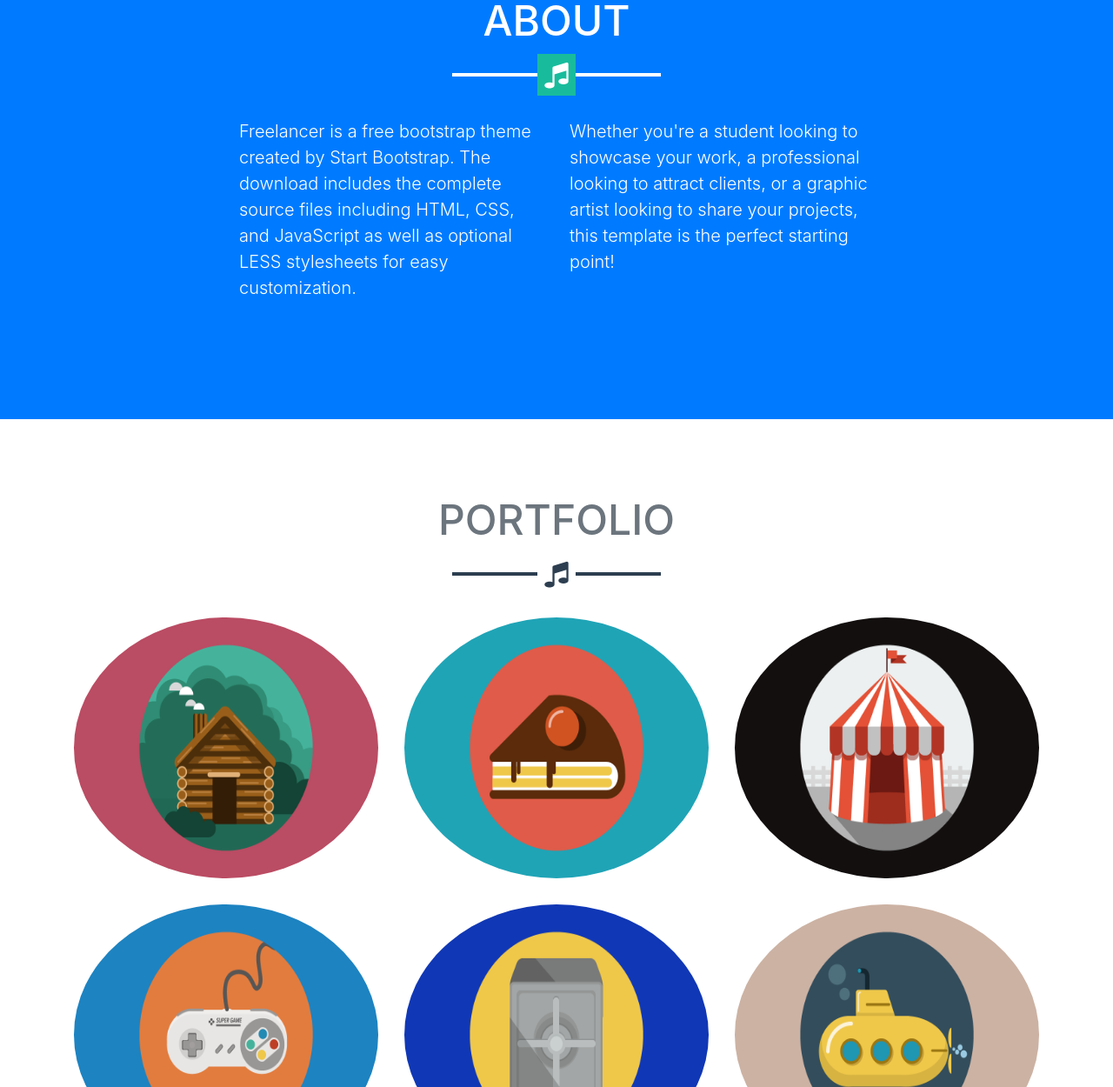
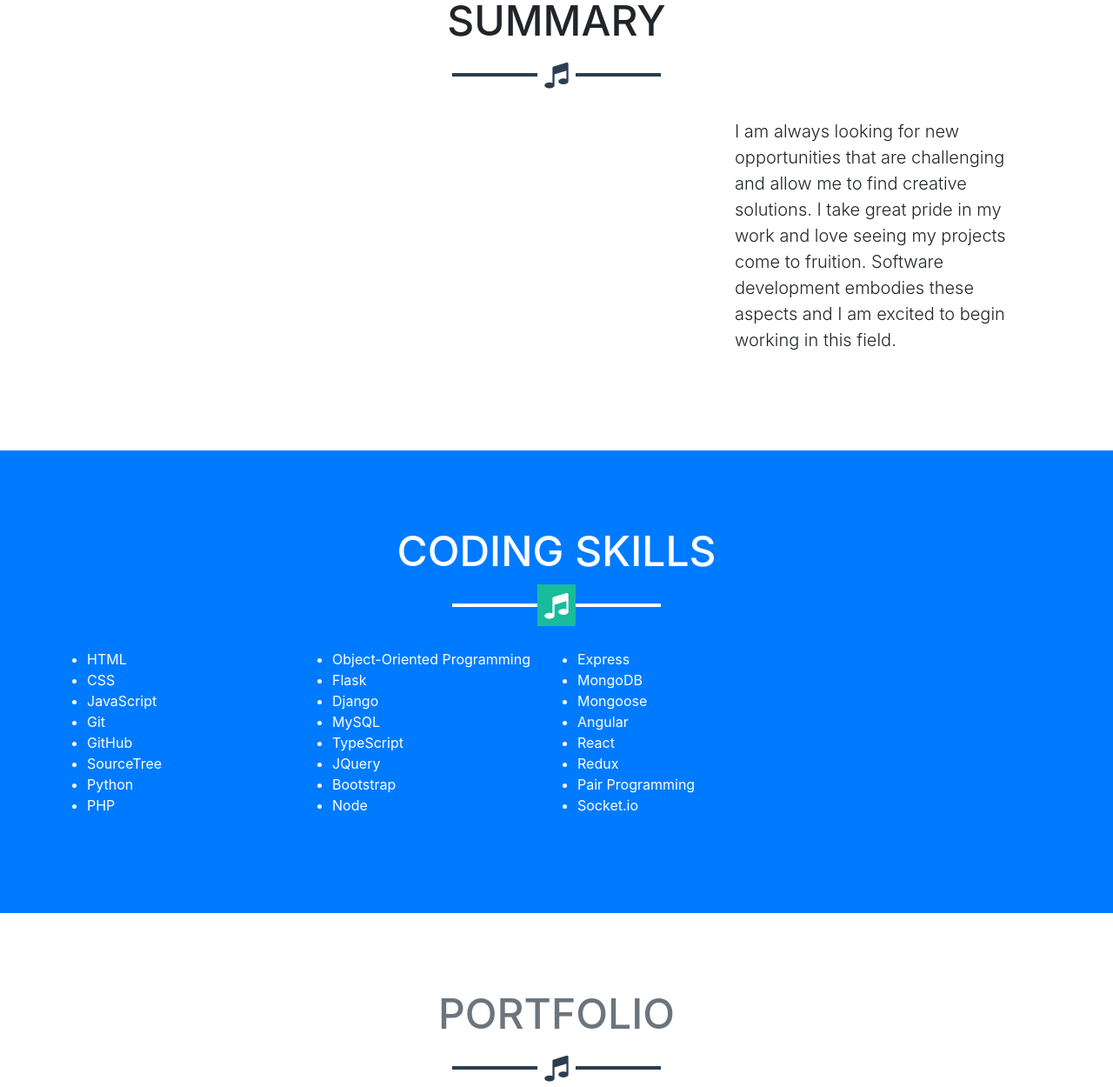
Before and after one commit to michaelromero09/coding_portfolio, a website with bundled scripts: page index.html in a window 1280 px wide. Shown: the part 920-2170 px from the top of the page at 87% size. Built offline with nearby package versions, Linux system fonts and the light colour scheme.

Commit message:
Updated About section. Added Coding Skills section.

```diff
--- a/index.html
+++ b/index.html
@@ -63,25 +63,81 @@
     </header>
 
     <!-- About Section -->
-    <section class="bg-primary text-white mb-0" id="about">
+    <section class="mb-0" id="about">
         <div class="container">
-          <h2 class="text-center text-uppercase text-white">About</h2>
-          <hr class="star-light mb-5">
+          <h2 class="text-center text-uppercase">Summary</h2>
+          <hr class="star-dark mb-5">
           <div class="row">
             <div class="col-lg-4 ml-auto">
-              <p class="lead">Freelancer is a free bootstrap theme created by Start Bootstrap. The download includes the complete source files including HTML, CSS, and JavaScript as well as optional LESS stylesheets for easy customization.</p>
+              <p class="lead">I am always looking for new opportunities that are challenging and allow me to find creative solutions. I take great pride in my work and love seeing my projects come to fruition. Software development embodies these aspects and I am excited to begin working in this field.</p>
             </div>
-            <div class="col-lg-4 mr-auto">
+            <!-- <div class="col-lg-4 mr-auto">
               <p class="lead">Whether you're a student looking to showcase your work, a professional looking to attract clients, or a graphic artist looking to share your projects, this template is the perfect starting point!</p>
-            </div>
+            </div> -->
           </div>
-          <div class="text-center mt-4">
-            <!-- Download button -->
-            <!-- <a class="btn btn-xl btn-outline-light" href="#">
+          <!-- Download button -->
+          <!-- <div class="text-center mt-4">
+            <a class="btn btn-xl btn-outline-light" href="#">
               <i class="fa fa-download mr-2"></i>
               Download Now!
-            </a> -->
-          </div>
+            </a>
+          </div> -->
+        </div>
+      </section>
+
+      <!-- Coding Skills Section -->
+      <section class="bg-primary text-white mb-0">
+        <div class="container">
+            <h2 class="text-center text-uppercase text-white">Coding Skills</h2>
+            <hr class="star-light mb-5">
+            <div>
+              <ul class="d-inline-block col-md-3">
+                <li>HTML</li>
+                <li>CSS</li>
+                <li>JavaScript</li>
+                <li>Git</li>
+                <li>GitHub</li>
+                <li>SourceTree</li>
+                <li>Python</li>
+                <li>PHP</li>
+                <!-- <li>Object-Oriented Programming</li>
+                <li>Flask</li>
+                <li>Django</li>
+                <li>MySQL</li>
+                <li>TypeScript</li>
+                <li>JQuery</li>
+                <li>Bootstrap</li>
+                <li>Node</li>
+                <li>Express</li>
+                <li>MongoDB</li>
+                <li>Mongoose</li>
+                <li>Angular</li>
+                <li>React</li>
+                <li>Redux</li>
+                <li>Pair Programming</li>
+                <li>Socket.io</li> -->
+              </ul>
+              <ul class="d-inline-block col-md-3">
+                <li>Object-Oriented Programming</li>
+                <li>Flask</li>
+                <li>Django</li>
+                <li>MySQL</li>
+                <li>TypeScript</li>
+                <li>JQuery</li>
+                <li>Bootstrap</li>
+                <li>Node</li>
+              </ul>
+              <ul class="d-inline-block col-md-3">
+                <li>Express</li>
+                <li>MongoDB</li>
+                <li>Mongoose</li>
+                <li>Angular</li>
+                <li>React</li>
+                <li>Redux</li>
+                <li>Pair Programming</li>
+                <li>Socket.io</li>
+              </ul>
+            </div>
         </div>
       </section>
 
--- a/scss/_variables.scss
+++ b/scss/_variables.scss
@@ -12,5 +12,9 @@
 $gray-900: #212529 !default;
 $black: #000 !default;
 
+// $primary: rgb(228, 140, 7) !default;
+// $secondary: darkblue !default;
+
+// Original
 $primary: #18BC9C !default;
 $secondary: #2C3E50 !default;
```
